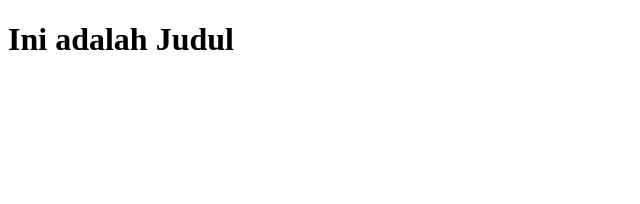
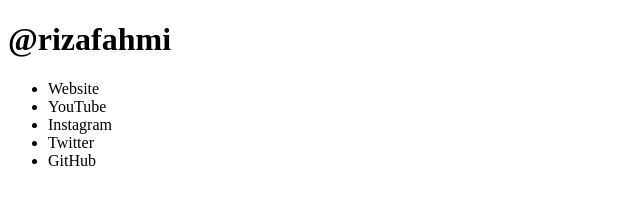
Before and after one commit to rizafahmi/html-css-tutorial, a plain HTML site: page bertaut/index.html in a window 1280 px wide. Shown: the whole page, without its empty margins (0-640 px from the left). Drawn offline with Linux system fonts and the light colour scheme.

Commit message:
HTML Project: basic structure

```diff
--- a/bertaut/index.html
+++ b/bertaut/index.html
@@ -1,9 +1,18 @@
 <!DOCTYPE html>
 <html>
 <head>
-    <title>Bertaut - Kumpulan Tautan Pribadi</title>
+    <title>Riza Fahmi - Tautan</title>
 </head>
 <body>
-    <h1>Ini adalah Judul</h1>
+    <header>
+        <h1>@rizafahmi</h1>
+    </header>
+    <ul>
+        <li>Website</li>
+        <li>YouTube</li>
+        <li>Instagram</li>
+        <li>Twitter</li>
+        <li>GitHub</li>
+    </ul>
 </body>
 </html>
```
